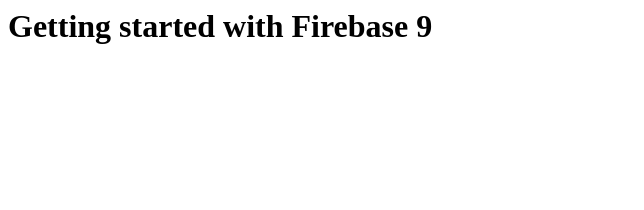
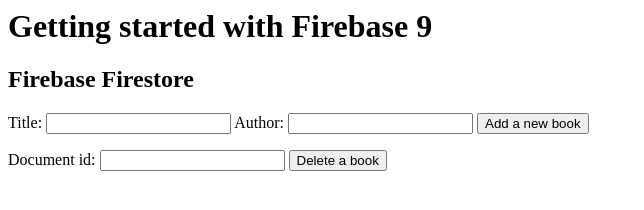
Before and after one commit to H0und5/firebase9, a website built with webpack: page dist/index.html in a window 1280 px wide. Shown: the whole page, without its empty margins (0-644 px from the left). Built offline with nearby package versions, Linux system fonts and the light colour scheme; some packages are replaced by stand-ins of ours; no server answers; the database is empty.

Commit message:
refactor: added 2 forms for adding and deleting in the index.html

```diff
--- a/dist/index.html
+++ b/dist/index.html
@@ -9,6 +9,24 @@
 
   <h1>Getting started with Firebase 9</h1>
 
+  <h2>Firebase Firestore</h2>
+
+  <form class="add">
+    <label for="title">Title:</label>
+    <input type="text" name="title" required>
+
+    <label for="author">Author:</label>
+    <input type="text" name="author" required>
+
+    <button>Add a new book</button>
+  </form>
+
+  <form class="delete">
+    <label for="id">Document id:</label>
+    <input type="text" name="id" required>
+
+    <button>Delete a book</button>
+  </form>
 
   <script src="bundle.js"></script>
 </body>
```
